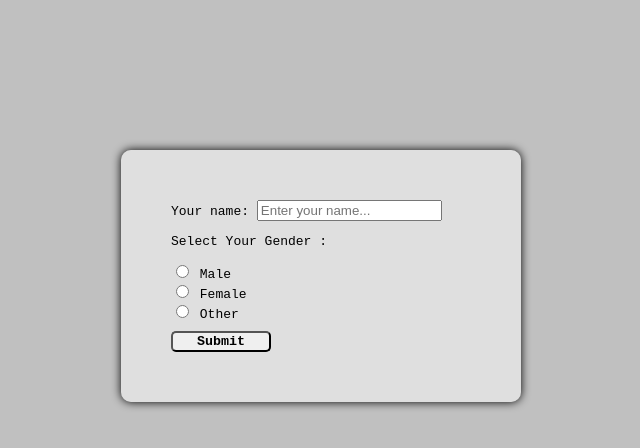
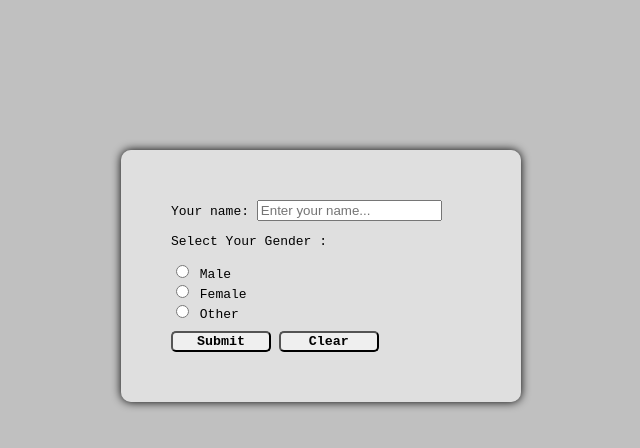
Before and after one commit to Sumeyyyy/Radio-Button, a plain HTML site: page index.html in a window 1280 px wide. Shown: the whole page, without its empty margins (319-959 px from the left). Drawn offline with Linux system fonts and the light colour scheme.

Commit message:
index.html

```diff
--- a/index.html
+++ b/index.html
@@ -25,6 +25,7 @@
         </label><br>
 
         <button class="button" id="sbutton">Submit</button>
+        <button class="button" id="cbutton">Clear</button>
     </div>
     </body>
 </html>
```
